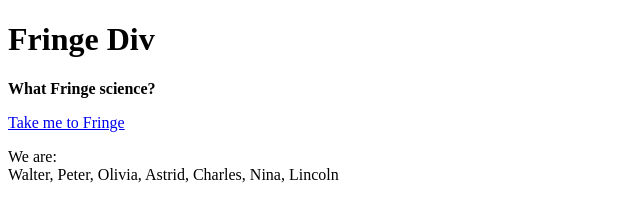
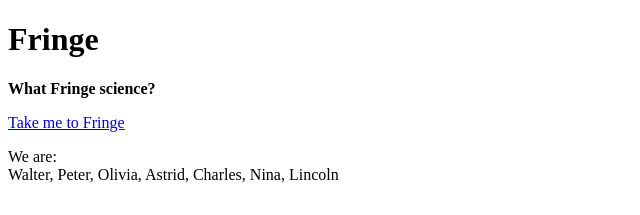
Before and after one commit to ajklavin/Fringe, a plain HTML site: page test.html in a window 1280 px wide. Shown: the top 215 px of the page, 0-640 px from the left. Drawn offline with Linux system fonts and the light colour scheme.

Commit message:
removed div

```diff
--- a/test.html
+++ b/test.html
@@ -4,7 +4,7 @@
 	<title>AJ's Fringe Tribute</title>
 </head>
 <body>
-	<h1>Fringe Div</h1>
+	<h1>Fringe</h1>
 	<p><b>What Fringe science?</b></p>
 	<a href="https://en.wikipedia.org/wiki/Fringe_(TV_series)" target="_blank" title="take me to google">Take me to Fringe</a>
 	<p>We are:<br>
```
